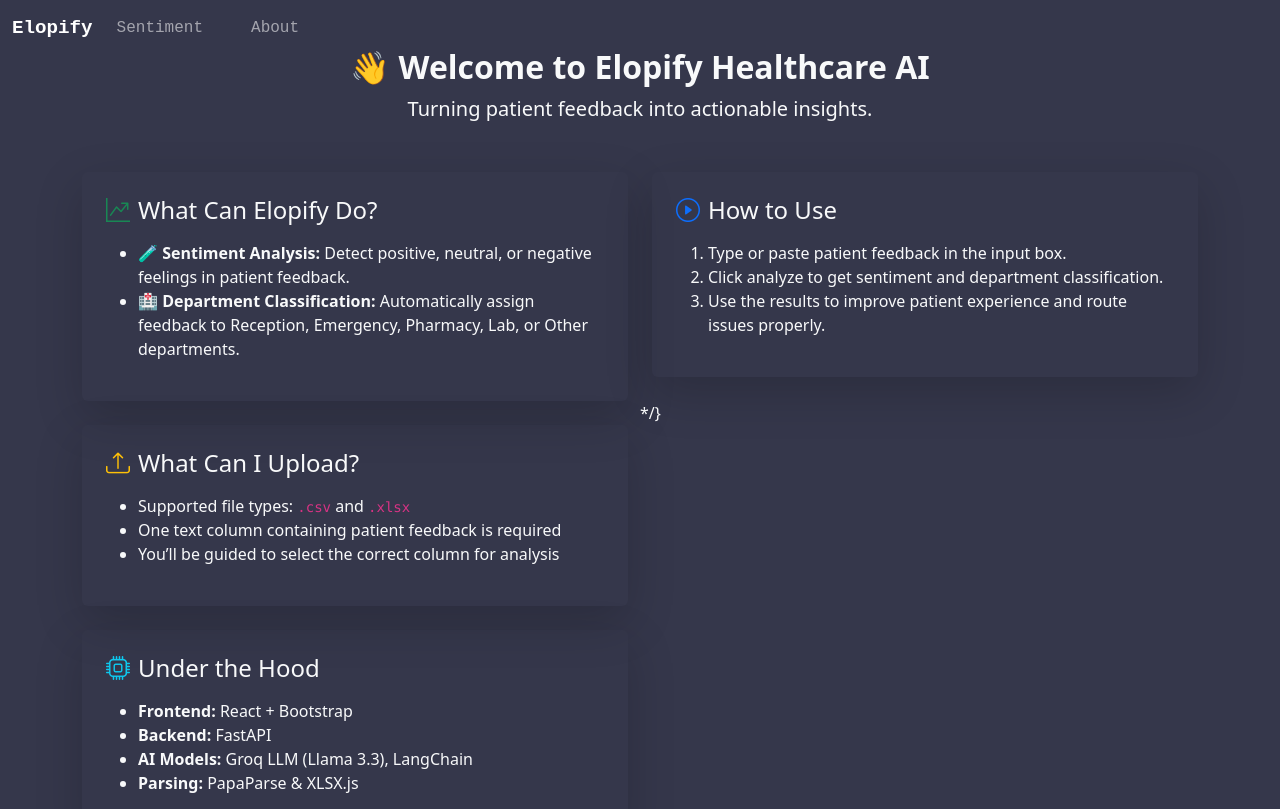
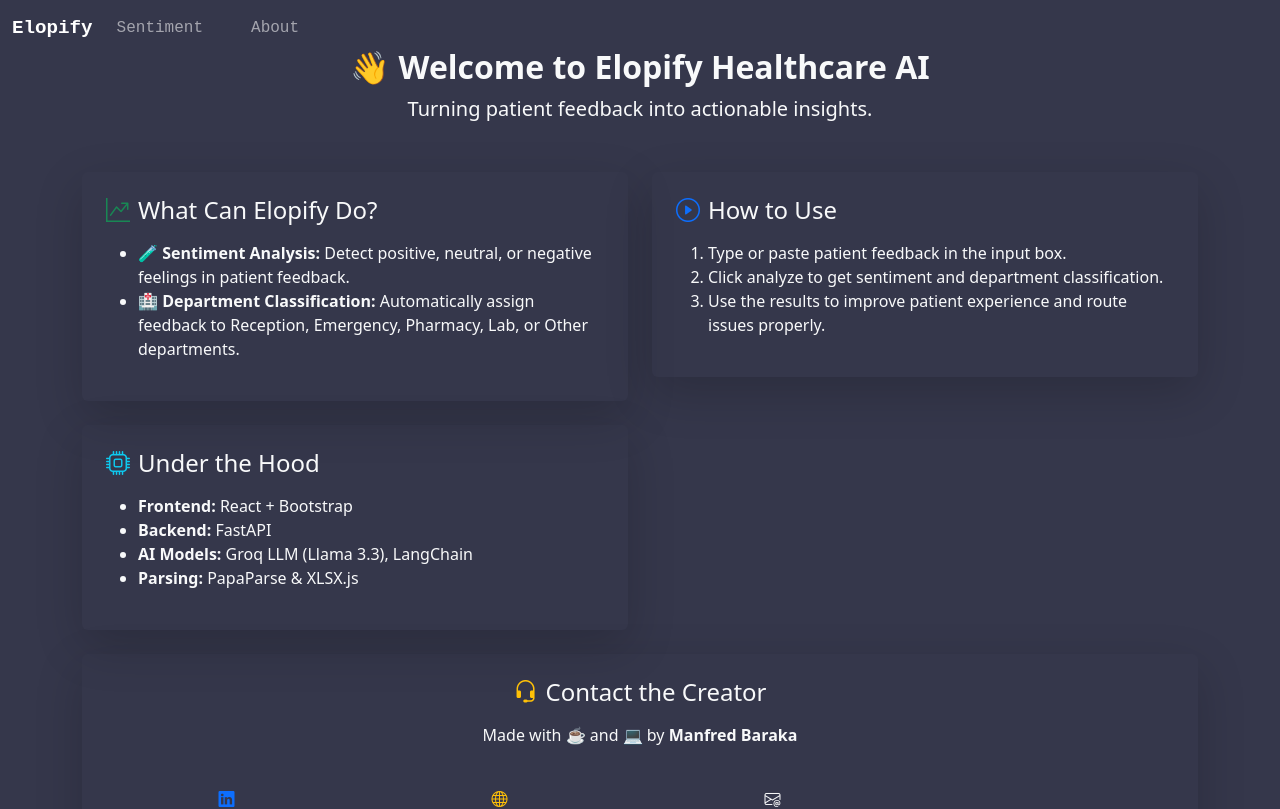
Before and after one commit to manfredbaraka33/elopifyf, a React (Vite) app: page /about in a window 1280 px wide. Shown: the top 809 px of the page. Built offline with nearby package versions, Linux system fonts and the light colour scheme; the HTML template or start-up script is replaced by a standard one.

Commit message:
Update About.jsx

```diff
--- a/src/pages/About.jsx
+++ b/src/pages/About.jsx
@@ -33,17 +33,7 @@
           </div>
         </div>
 
-{/*         {/* Upload Info */}
-        <div className="col-md-6">
-          <div className="p-4 rounded shadow-lg bg-transparent ">
-            <h4><i className="bi bi-upload me-2 text-warning"></i>What Can I Upload?</h4>
-            <ul className="mt-3">
-              <li>Supported file types: <code>.csv</code> and <code>.xlsx</code></li>
-              <li>One text column containing patient feedback is required</li>
-              <li>You’ll be guided to select the correct column for analysis</li>
-            </ul>
-          </div>
-        </div> */}
+
 
         {/* Tech Stack */}
         <div className="col-md-6">
```
